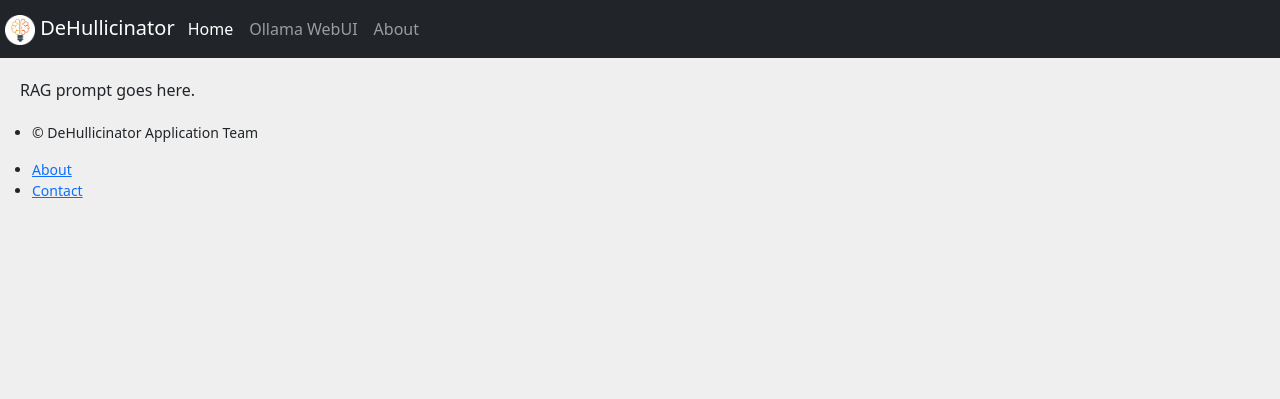
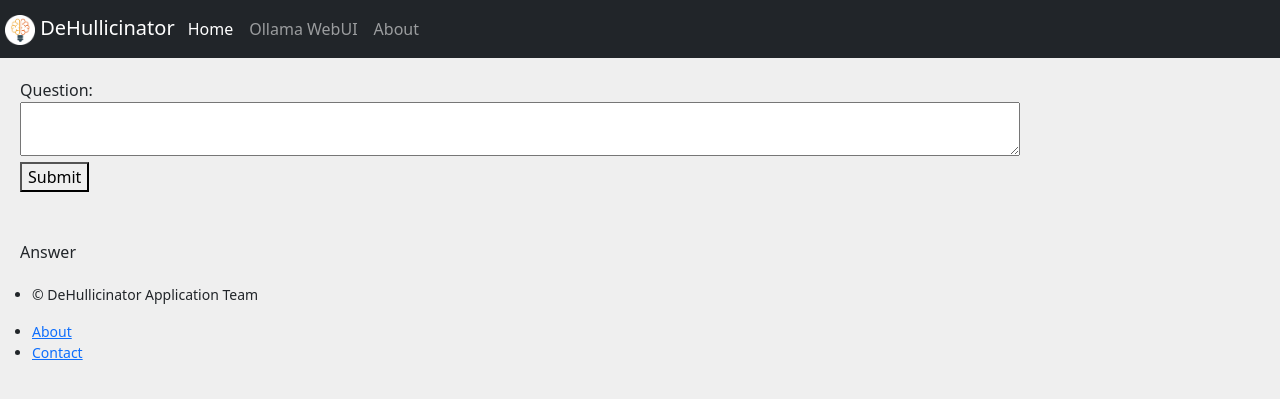
Before and after one commit to rpc0/dehallucinator, a Flask app: page / in a window 1280 px wide. Shown: the top 399 px of the page. Run offline with Flask 2, Linux system fonts and the light colour scheme; parts of the project's set-up code (start-up, migrations or seed data) failed here and were passed over.

Commit message:
AJAX interface with REST API

```diff
--- a/ui/deh/templates/public/home.html
+++ b/ui/deh/templates/public/home.html
@@ -4,16 +4,43 @@
 {% block style %}
 <!-- Add Stylesheet -->
 <style>
-
+textarea {
+    width: 1000px;
+}
 </style>
 {% endblock %}
 {% block content %}
 
-RAG prompt goes here.
+<div>Question:</div>
+<textarea id="question">
+</textarea>
+
+<div>
+    <button id="query" onclick="submitquestion()">Submit</button>
+</div>
+
+<br/><br/>
+
+<div>Answer</div>
+<div id="answer"></div>
 
 {% endblock %}
 {% block js %}
 <script>
+axios.defaults.baseURL = '/api/';
 
+function submitquestion() {
+    question = document.getElementById("question")
+    question_text = question.value
+
+    answer = document.getElementById("answer")
+
+    axios.get('/answer?question=' + encodeURI(question_text))
+        .then(function (response) {
+            var answer_text = response.data;
+            console.log(answer_text);
+            answer.innerHTML = answer_text.response
+        });
+}
 </script>
 {% endblock %}
```
